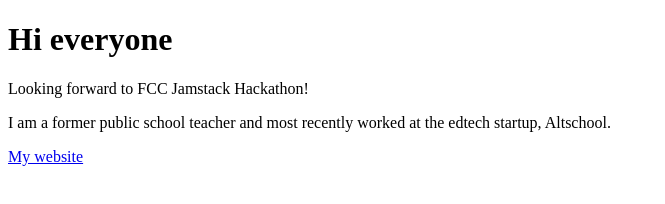
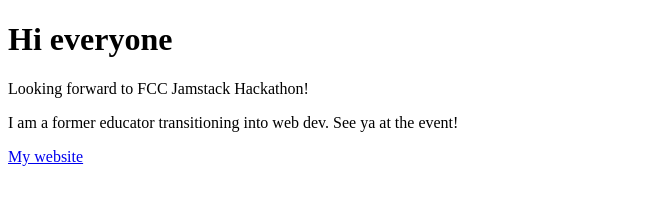
Before and after one commit to hoangtommy/JAMstack-site, a Gatsby site: page / in a window 1280 px wide. Shown: the whole page, without its empty margins (0-665 px from the left). Built offline with nearby package versions, Linux system fonts and the light colour scheme; Gatsby itself is replaced by a stand-in of ours.

Commit message:
update index copy

```diff
--- a/src/pages/index.js
+++ b/src/pages/index.js
@@ -5,7 +5,7 @@
   <div>
     <h1>Hi everyone</h1>
     <p>Looking forward to FCC Jamstack Hackathon!</p>
-    <p>I am a former public school teacher and most recently worked at the edtech startup, Altschool.</p>
+    <p>I am a former educator transitioning into web dev. See ya at the event!</p>
     <a href="https://tommyhoang.com/" target ="_blank">My website</a>
   </div>
 )
```
